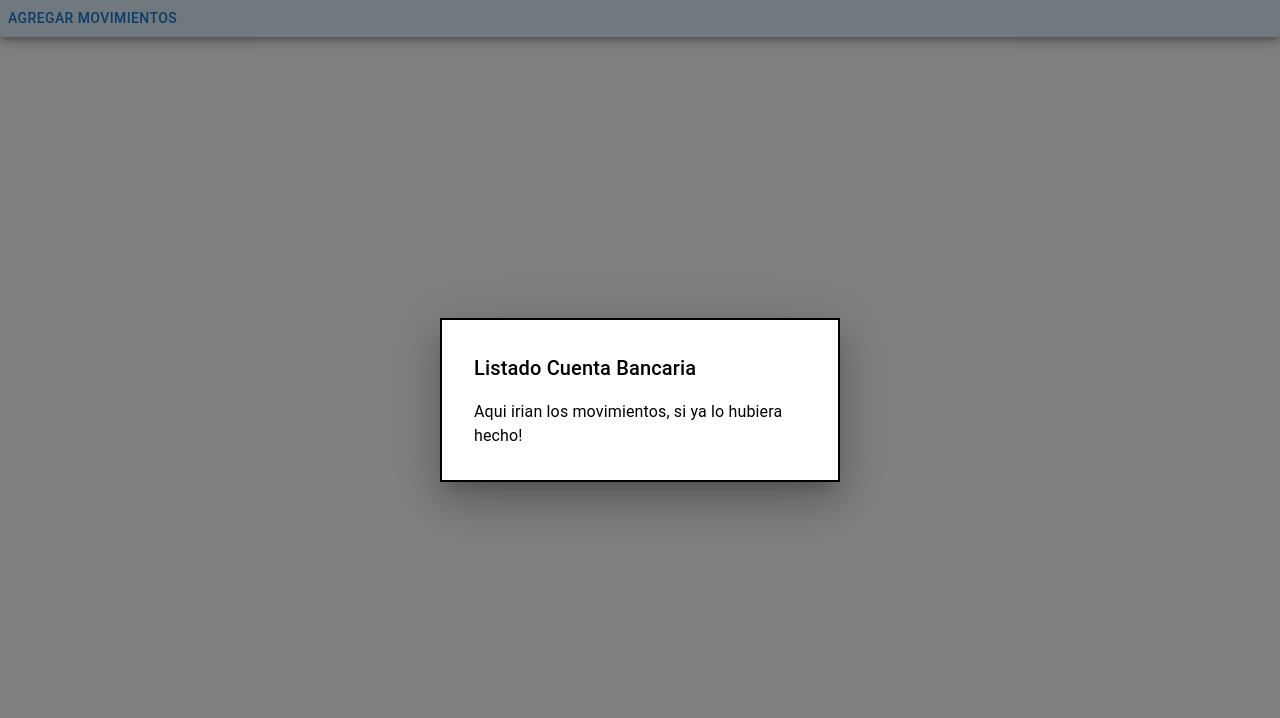
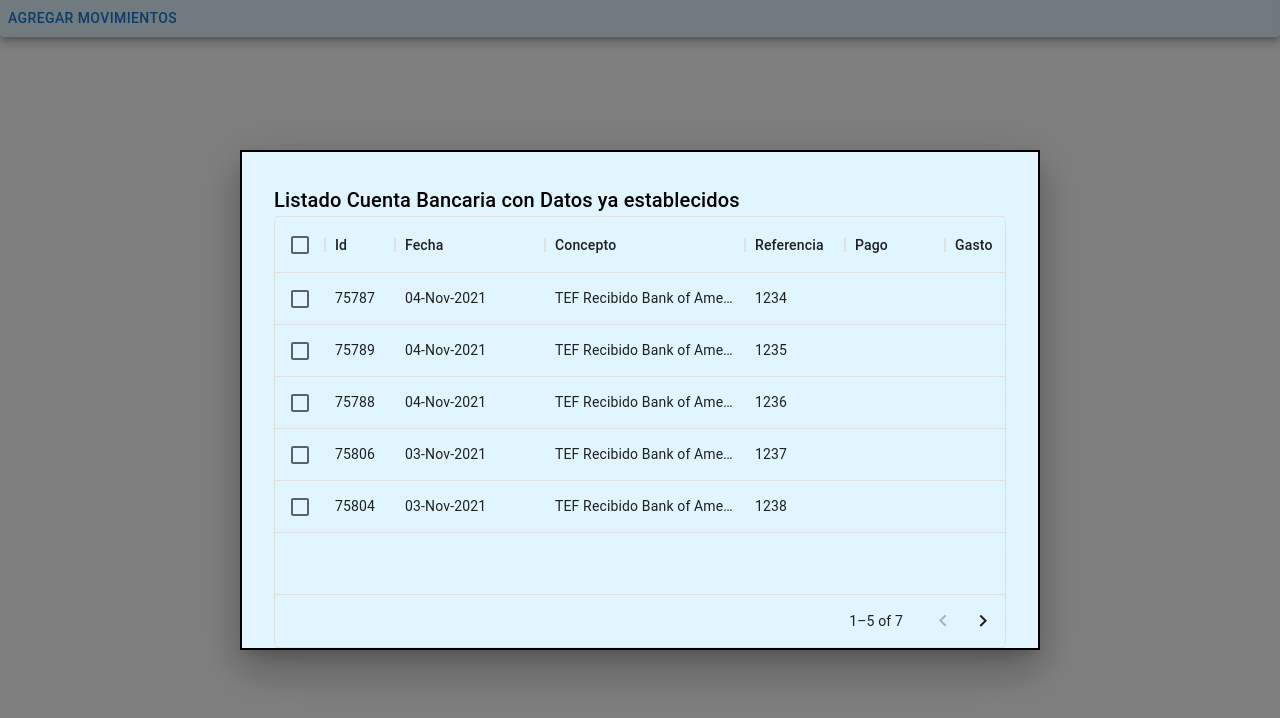
Before and after one commit to IzDiego/Formulariosypestanas, a Next.js app: page /components/FormMovimientos in a window 1280 px wide. Both pictures are taken after a click on the button "AGREGAR MOVIMIENTOS". Shown: the top 718 px of the page. Built offline with nearby package versions, Linux system fonts and the light colour scheme.

Commit message:
Tabla de ejemplo anadida

```diff
--- a/package.json
+++ b/package.json
@@ -11,6 +11,7 @@
     "@emotion/react": "^11.6.0",
     "@emotion/styled": "^11.6.0",
     "@mui/material": "^5.1.1",
+    "@mui/x-data-grid": "^5.0.1",
     "@prisma/client": "^3.5.0",
     "axios": "^0.24.0",
     "next": "12.0.4",
--- a/pages/components/FormMovimientos.js
+++ b/pages/components/FormMovimientos.js
@@ -7,29 +7,60 @@ import Formulario from './FormularioPagos'
 import Button from '@mui/material/Button';
 import Modal from '@mui/material/Modal';
 import Paper from "@mui/material/Paper";
-
+import { DataGrid } from '@mui/x-data-grid';
+import { useState } from 'react';
 export default function FormMovimientos(){
-    const [open, setOpen] = React.useState(false);
+    const [open, setOpen] = useState(false);
+    const [Idactual,setId]=useState('')
     const handleOpen = () => setOpen(true);
     const handleClose = () => setOpen(false);
 
+    const columns=[
+        {field:"id",headerName:"Id",width:70},
+        {field:"fecha",headerName:"Fecha",width:150},
+        {field:"concepto",headerName:"Concepto",width:200},
+        {field:"referencia",headerName:"Referencia",width:100},
+        {field:"pago",headerName:"Pago",width:100},
+        {field:"gasto",headerName:"Gasto",width:100},
+        {field:"monto",headerName:"Monto",width:100}
+    ]
+
+      const lista=[
+          {id:"75787",fecha:"04-Nov-2021",concepto:"TEF Recibido Bank of America",referencia:"1234",pago:"",gasto:"",monto:4383.16},
+          {id:"75789",fecha:"04-Nov-2021",concepto:"TEF Recibido Bank of America",referencia:"1235",pago:"",gasto:"",monto:6201.29},
+          {id:"75788",fecha:"04-Nov-2021",concepto:"TEF Recibido Bank of America",referencia:"1236",pago:"",gasto:"",monto:7351.73},
+          {id:"75806",fecha:"03-Nov-2021",concepto:"TEF Recibido Bank of America",referencia:"1237",pago:"",gasto:"",monto:1684.27},
+          {id:"75804",fecha:"03-Nov-2021",concepto:"TEF Recibido Bank of America",referencia:"1238",pago:"",gasto:"",monto:2428.55},
+          {id:"75802",fecha:"03-Nov-2021",concepto:"TEF Recibido Bank of America",referencia:"1239",pago:"",gasto:"",monto:3614.24},
+          {id:"75797",fecha:"03-Nov-2021",concepto:"Pago cuenta de tercero",referencia:"1231",pago:"",gasto:"",monto:4173.53},
+      ]
 
     const style = {
         position: 'absolute',
         top: '50%',
         left: '50%',
         transform: 'translate(-50%, -50%)',
-        width: 400,
-        bgcolor: 'background.paper',
+        width: 800,
+        height:500,
+        bgcolor: '#e1f5fe',
         border: '2px solid #000',
         boxShadow: 24,
         p: 4,
       };
 
+      const Prueba=e=>{
+        for(let i of e){
+            setId(e)
+        }
+    }
+
     return(
         <div>
         <Paper elevation={6} sx={{bgcolor: "#e1f5fe",}}>
         <Button onClick={handleOpen}>Agregar movimientos</Button>
+        <Typography id="asd" variant="h6" component="h2">
+            {Idactual}
+        </Typography>
         <Modal
         open={open}
         onClose={handleClose}
@@ -38,11 +69,20 @@ export default function FormMovimientos(){
         >
             <Box sx={style}>
             <Typography id="modal-modal-title" variant="h6" component="h2">
-                Listado Cuenta Bancaria
+                Listado Cuenta Bancaria con Datos ya establecidos
             </Typography>
-            <Typography id="modal-modal-description" sx={{ mt: 2 }}>
-                Aqui irian los movimientos, si ya lo hubiera hecho!
-            </Typography>
+                <DataGrid
+                rows={lista}
+                columns={columns}
+                pageSize={5}
+                rowsPerPageOptions={[5]}
+                checkboxSelection
+                disableColumnFilter
+                disableColumnMenu
+                disableColumnSelector
+                disableDensitySelector
+                disableExtendRowFullWidth
+                onSelectionModelChange={Prueba}/>
             </Box>
         </Modal>
         </Paper>
--- a/pages/components/FormularioPagos.js
+++ b/pages/components/FormularioPagos.js
@@ -183,7 +183,7 @@ export default function Formulario() {
 
     <Grid container spacing={2}>
         <Grid item xs={12} sm={6}>
-        <Autocomplete disablePortal   id="CuentaBancaria" options={ListaCuentas}sx={{ width: tamanoh , display:ConfirmacionFondos? 'block':'none' }} renderInput={(params) => <TextField {...params} label="Cuenta Bancaria"/>}/>
+        <Autocomplete disablePortal   id="CuentaBancaria" options={ListaCuentas} sx={{ width: tamanoh , display:ConfirmacionFondos? 'block':'none' }} renderInput={(params) => <TextField {...params} label="Cuenta Bancaria"/>}/>
         </Grid>
         <Grid item xs={12} sm={6}>
         <TextField type="datetime-local"  sx={{display:ConfirmacionPago? 'block':'none', width: tamanoh   }}      InputLabelProps={{shrink: true}} label="Fecha de confirmación"/>
```
Also changed, not shown: 1 other file (tests, documents, lock files or other folders).
